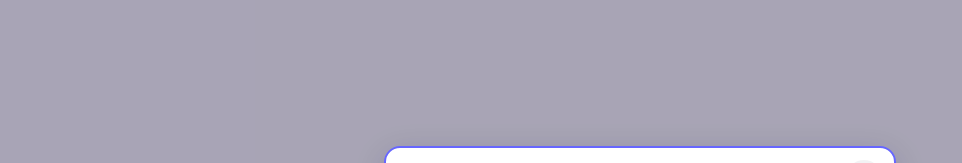
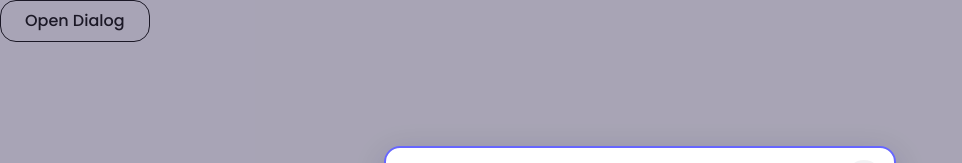
Before and after one commit to adadychanka/banner, a React (Vite) app: page / in a window 1280 px wide. Shown: the top 163 px of the page, without its empty margins (0-962 px from the left). Built offline with nearby package versions, Linux system fonts and the light colour scheme; a web font is replaced by a local one.

Commit message:
add light animations

```diff
--- a/src/App.tsx
+++ b/src/App.tsx
@@ -1,20 +1,34 @@
-import { useState } from 'react'
+import { useEffect, useRef, useState } from 'react'
 import styles from './App.module.css'
+import Button from './components/Button/Button'
 import BusinessFundingDialog from './features/BusinessFundingDialog/BusinessFundingDialog'
-import Button from './components/Button/Button'
 
 function App() {
     const [open, setOpen] = useState(true)
+    const buttonRef = useRef<HTMLButtonElement | null>(null)
+
+    useEffect(
+        function restoreFocus() {
+            if (buttonRef.current) {
+                if (!open) {
+                    buttonRef.current.focus()
+                }
+            }
+        },
+        [open]
+    )
 
     return (
         <main className={styles.app}>
             <BusinessFundingDialog open={open} onClose={() => setOpen(false)} />
 
-            {!open && (
-                <Button variant="secondary" onClick={() => setOpen(true)}>
-                    Open Dialog
-                </Button>
-            )}
+            <Button
+                ref={buttonRef}
+                variant="secondary"
+                onClick={() => setOpen(true)}
+            >
+                Open Dialog
+            </Button>
         </main>
     )
 }
--- a/src/components/Button/Button.module.css
+++ b/src/components/Button/Button.module.css
@@ -6,9 +6,7 @@
     font-weight: 500;
     line-height: 100%;
     font-family: 'Poppins', serif;
-
     cursor: pointer;
-
     border: none;
 }
 
@@ -16,11 +14,13 @@
     background-color: #FF4C5C;
     color: #fff;
     opacity: 1;
-    transition: background-color 0.5s ease;
+    transition: all 0.5s ease;
 }
 
 .primary:hover {
     background-color: #FF4C5CAA;
+    transform: scale(1.02);
+    box-shadow: 0 0 10px 0 rgba(0, 0, 0, 0.1);
 }
 
 .secondary {
--- a/src/components/Button/Button.tsx
+++ b/src/components/Button/Button.tsx
@@ -1,4 +1,10 @@
-import { type HTMLAttributes, memo, type ReactNode, useMemo } from 'react'
+import {
+    type HTMLAttributes,
+    memo,
+    type ReactNode,
+    type RefObject,
+    useMemo,
+} from 'react'
 import { cn } from '../../utilities/cn'
 import styles from './Button.module.css'
 
@@ -6,6 +12,7 @@ type ButtonProps = HTMLAttributes<HTMLButtonElement> & {
     children: ReactNode
     variant: 'primary' | 'secondary'
     fullWidth?: boolean
+    ref?: RefObject<HTMLButtonElement | null>
 }
 
 function Button({
@@ -13,6 +20,7 @@ function Button({
     variant,
     className,
     fullWidth,
+    ref,
     ...props
 }: ButtonProps) {
     const variantClass = useMemo(
@@ -26,6 +34,7 @@ function Button({
                 [styles.fullWidth]: fullWidth,
             })}
             {...props}
+            ref={ref}
         >
             {children}
         </button>
--- a/src/components/Dialog/Dialog.module.css
+++ b/src/components/Dialog/Dialog.module.css
@@ -27,6 +27,20 @@
     max-width: 100%;
 }
 
+.dialogContentAnimated {
+    animation: fadeIn 0.5s ease-in-out;
+}
+
+@keyframes fadeIn {
+    from {
+        opacity: 0;
+    }
+    to {
+        opacity: 1;
+    }
+}
+
+
 @media (max-width: 600px) {
     .dialogContent {
         max-width: 100%;
--- a/src/components/Dialog/Dialog.tsx
+++ b/src/components/Dialog/Dialog.tsx
@@ -7,11 +7,13 @@ function Dialog({
     open,
     onClose,
     fullScreen,
+    animated,
 }: {
     children: React.ReactNode
     open: boolean
     onClose: () => void
     fullScreen?: boolean
+    animated?: boolean
 }) {
     useEscapeKey(onClose, open)
 
@@ -25,6 +27,7 @@ function Dialog({
             <div
                 className={cn(styles.dialogContent, {
                     [styles.dialogContentFullScreen]: fullScreen,
+                    [styles.dialogContentAnimated]: animated,
                 })}
             >
                 {children}
--- a/src/features/BusinessFundingDialog/BusinessFundingDialog.tsx
+++ b/src/features/BusinessFundingDialog/BusinessFundingDialog.tsx
@@ -13,7 +13,7 @@ function BusinessFundingBannerDialog({
     if (!open && !keepMounted) return null
 
     return (
-        <Dialog open={open} onClose={onClose}>
+        <Dialog open={open} onClose={onClose} animated>
             <BusinessFundingBanner onClose={onClose} />
         </Dialog>
     )
```
